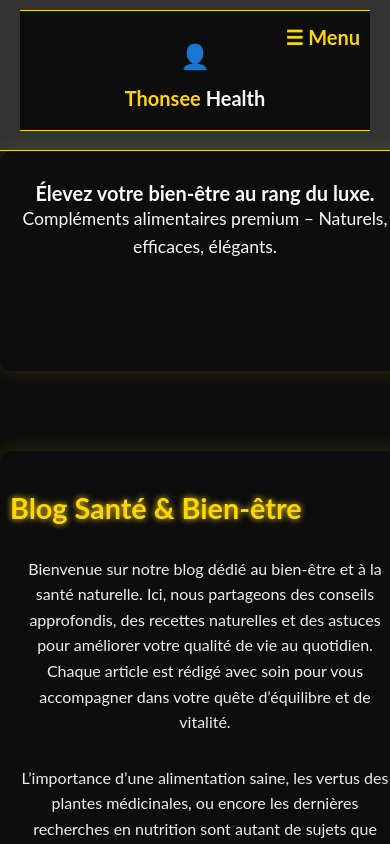
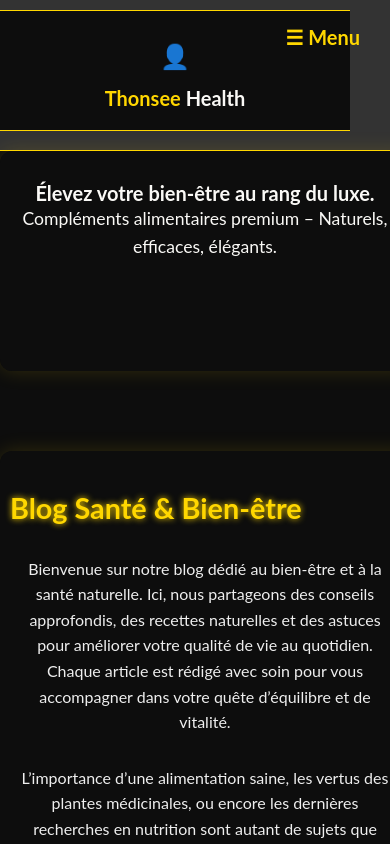
Before and after one commit to raphael-tsr/thonseehealth, a website: page index.html in a window 390 px wide. Both pictures are taken after a click on the element "☰ Menu". Shown: the top 844 px of the page. Drawn offline with Linux system fonts and the light colour scheme.

Commit message:
Add files via upload

```diff
--- a/style.css
+++ b/style.css
@@ -545,6 +545,9 @@ td input[type="number"]:hover::-webkit-outer-spin-button {
     border-top: 1px solid #FFD700;
     border-bottom: 1px solid #FFD700;
     margin-top: 10px;
+
+    /* Décalage vers la gauche */
+    margin-left: -40px;
   }
 
   .header-content.show-on-mobile {
@@ -575,6 +578,7 @@ td input[type="number"]:hover::-webkit-outer-spin-button {
     font-size: 20px;
   }
 }
+
 
 
 
```
